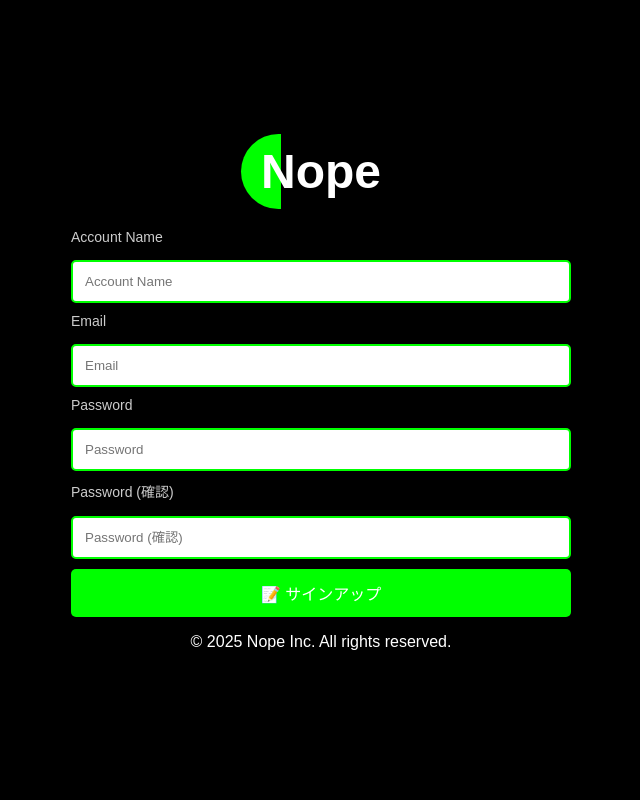
After one commit to RareTECH-Hackathon-TeamM/Nope_Chat_App, a Flask app: template ChatApp/templates/signup.html in a window 1280 px wide. The commit adds this page. Shown: the whole page, without its empty margins (319-959 px from the left). Run offline with Flask 3, Linux system fonts and the light colour scheme; the template is opened without the code that fills it: values that come from a table or form of the project are taken from there, others are empty.

Commit message:
コード移植

```diff
--- /dev/null
+++ b/ChatApp/static/styles.css
@@ -0,0 +1,135 @@
+body {
+    font-family: Arial, sans-serif;
+    display: flex !important;
+    justify-content: center !important;
+    align-items: center !important;
+    min-height: 100vh !important;
+    margin: 0 !important;
+    background-color: #000000 !important;
+    color: #ffffff !important;
+}
+
+.container {
+    text-align: center !important;
+    padding: 20px !important;
+    width: 300px !important;
+    background: transparent !important;
+}
+
+.logo {
+    font-size: 48px !important;
+    font-weight: bold !important;
+    color: #ffffff !important;
+    background: linear-gradient(to right, #00FF00 25%, transparent 25%) !important;
+    display: inline-block !important;
+    padding: 10px 20px !important;
+    border-radius: 50px !important;
+    margin-bottom: 20px !important;
+}
+
+.container label {
+    display: block !important;
+    text-align: left !important;
+    font-size: 14px !important;
+    margin-bottom: 5px !important;
+    color: #cccccc !important;
+}
+
+.container input {
+    width: 100% !important;
+    padding: 10px !important;
+    margin: 10px 0 !important;
+    border: 2px solid #00FF00 !important;
+    border-radius: 5px !important;
+    background-color: #ffffff !important;
+    color: #000000 !important;
+    box-sizing: border-box !important;
+}
+
+.container button {
+    width: 100% !important;
+    padding: 10px !important;
+    background-color: #00FF00 !important;
+    color: #ffffff !important;
+    border: none !important;
+    border-radius: 5px !important;
+    cursor: pointer !important;
+    font-size: 16px !important;
+    display: flex !important;
+    justify-content: center !important;
+    align-items: center !important;
+}
+
+.container button:hover {
+    background-color: #00cc00 !important;
+}
+
+/* レスポンシブ対応のメディアクエリ */
+@media (max-width: 768px) {
+    .container {
+        width: 90% !important;
+        padding: 15px !important;
+    }
+
+    .logo {
+        font-size: 36px !important;
+        padding: 8px 15px !important;
+    }
+
+    .container input {
+        padding: 8px !important;
+        font-size: 14px !important;
+        margin: 8px 0 !important;
+    }
+
+    .container button {
+        padding: 8px !important;
+        font-size: 14px !important;
+    }
+
+    .container label {
+        font-size: 12px !important;
+    }
+
+    .container form {
+        display: flex !important;
+        flex-direction: column !important;
+        gap: 10px !important;
+    }
+}
+
+@media (min-width: 769px) and (max-width: 1024px) {
+    .container {
+        width: 400px !important;
+    }
+
+    .logo {
+        font-size: 42px !important;
+    }
+
+    .container input {
+        padding: 10px !important;
+    }
+
+    .container button {
+        padding: 10px !important;
+    }
+}
+
+@media (min-width: 1025px) {
+    .container {
+        width: 500px !important;
+    }
+
+    .logo {
+        font-size: 48px !important;
+    }
+
+    .container input {
+        padding: 12px !important;
+    }
+
+    .container button {
+        padding: 12px !important;
+    }
+}
--- /dev/null
+++ b/ChatApp/templates/base.html
@@ -0,0 +1,23 @@
+<!DOCTYPE html>
+<html lang="ja">
+<head>
+    <meta charset="UTF-8">
+    <meta name="viewport" content="width=device-width, initial-scale=1.0, maximum-scale=1.0, user-scalable=no">
+    <title>{% block title %}Nope App{% endblock %}</title>
+    <link rel="stylesheet" href="{{ url_for('static', filename='styles.css') }}">
+</head>
+<body>
+    <div class="container">
+        <!-- ロゴ -->
+        <div class="logo">Nope</div>
+
+        <!-- メインコンテンツ（子テンプレートが埋める） -->
+        {% block content %}{% endblock %}
+
+        <!-- フッター（オプション） -->
+        <footer>
+            <p>&copy; 2025 Nope Inc. All rights reserved.</p>
+        </footer>
+    </div>
+</body>
+</html>
--- /dev/null
+++ b/ChatApp/templates/signup.html
@@ -0,0 +1,35 @@
+
+{% extends "base.html" %}
+{% block title %}サインアップ - Nope App{% endblock %}
+{% block content %}
+    <div class="signup-container">
+
+        <form action="{{ url_for('register') }}" method="POST" novalidate>
+            {{ form.hidden_tag() }}
+            <label for="account_name">Account Name</label>
+            <input type="text" id="account_name" name="account_name" placeholder="Account Name" required
+                   value="{{ form.account_name.data or '' }}"
+                   oninvalid="this.setCustomValidity('アカウント名を入力してください')"
+                   oninput="this.setCustomValidity('')">
+            <label for="email">Email</label>
+            <input type="email" id="email" name="email" placeholder="Email" required
+                   value="{{ form.email.data or '' }}"
+                   oninvalid="this.setCustomValidity('メールアドレスを入力してください')"
+                   oninput="this.setCustomValidity('')">
+            <label for="password">Password</label>
+            <input type="password" id="password" name="password" placeholder="Password" required
+                   oninvalid="this.setCustomValidity('パスワードを入力してください')"
+                   oninput="this.setCustomValidity('')">
+            <label for="password_confirm">Password (確認)</label>
+            <input type="password" id="password_confirm" name="password_confirm" placeholder="Password (確認)" required
+                   oninvalid="this.setCustomValidity('確認用パスワードを入力してください')"
+                   oninput="this.setCustomValidity('')">
+            <button type="submit">📝 サインアップ</button>
+        </form>
+        {% if error %}
+            <div class="error-message" aria-live="polite">
+                {{ error }}
+            </div>
+        {% endif %}
+    </div>
+{% endblock %}
```
Also changed, not shown: ChatApp/templates/auth/login.html (deleted, +0 -33 lines), ChatApp/templates/auth/signup.html (deleted, +0 -44 lines), ChatApp/templates/home.html (+15 -7 lines), ChatApp/templates/login.html (added, +22 -0 lines), ChatApp/templates/room.html (added, +32 -0 lines).
